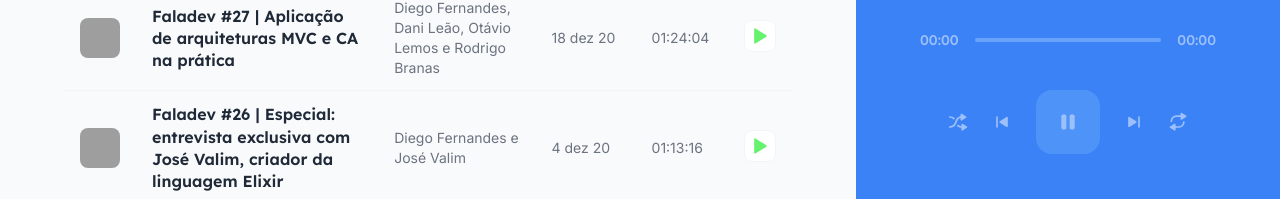
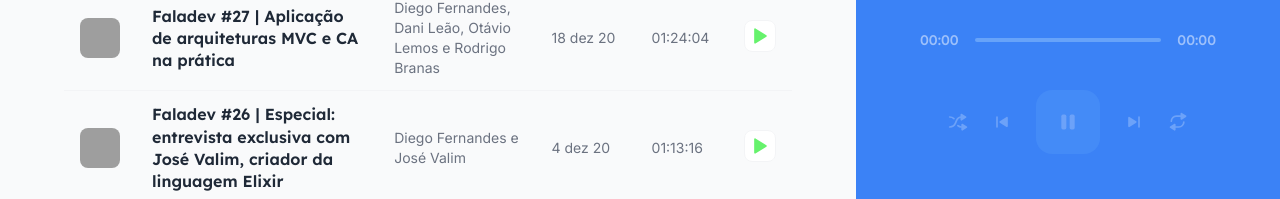
Before and after one commit to martinsju/podcastr, a Next.js app: page / in a window 1280 px wide. Shown: the part 598-797 px from the top of the page. Built offline with nearby package versions, Linux system fonts and the light colour scheme; data requests are answered from the project's data file; grey boxes are pictures that could not be loaded.

Commit message:
feat: handle button clicks for playing or pausing

```diff
--- a/src/components/Player/index.tsx
+++ b/src/components/Player/index.tsx
@@ -1,19 +1,25 @@
 import React, { useContext, useEffect, useRef } from 'react'
 import Image from 'next/image'
+
 import { PlayerContext } from '@/contexts/PlayerContext'
+import PlayerButton from '../PlayerButton'
+
 import Slider from 'rc-slider'
 import 'rc-slider/assets/index.css'
-import PlayerButton from '../PlayerButton'
 
 export const Player: React.FC = () => {
 	const audioRef = useRef<HTMLAudioElement>(null)
 
-	const { episodeList, currentEpisodeIndex, isPlaying, togglePlay } =
-		useContext(PlayerContext)
-
-	const episode = episodeList[currentEpisodeIndex]
-
-	const playOrPauseIcon = isPlaying ? '/pause.svg' : '/play.svg'
+	const {
+		episodeList,
+		currentEpisodeIndex,
+		isPlaying,
+		togglePlay,
+		playNext,
+		playPrevious,
+		hasNext,
+		hasPrevious
+	} = useContext(PlayerContext)
 
 	useEffect(() => {
 		if (!audioRef.current) {
@@ -28,6 +34,10 @@
 			console.log('playing: ', isPlaying)
 		}
 	}, [isPlaying])
+
+	const episode = episodeList[currentEpisodeIndex]
+
+	const playOrPauseIcon = isPlaying ? '/pause.svg' : '/play.svg'
 
 	return (
 		<div className='py-12 px-16 w-[26.5rem] h-screen flex flex-col items-center justify-between bg-blue-500 text-white'>
@@ -96,14 +106,24 @@
 				 mt-10 gap-6'
 				>
 					<PlayerButton src='/shuffle.svg' alt='Embaralhar' />
-					<PlayerButton src='/play-previous.svg' alt='Tocar anterior' />
+					<PlayerButton
+						src='/play-previous.svg'
+						alt='Tocar anterior'
+						handleClick={playPrevious}
+						shouldBeDisabled={!hasPrevious}
+					/>
 					<PlayerButton
 						src={playOrPauseIcon}
 						alt='Tocar'
-						togglePlay={togglePlay}
+						handleClick={togglePlay}
 						playButton
 					/>
-					<PlayerButton src='/play-next.svg' alt='Tocar próxima' />
+					<PlayerButton
+						src='/play-next.svg'
+						alt='Tocar próxima'
+						handleClick={playNext}
+						shouldBeDisabled={!hasNext}
+					/>
 					<PlayerButton src='/repeat.svg' alt='Repetir' />
 				</div>
 			</footer>
--- a/src/components/PlayerButton/index.tsx
+++ b/src/components/PlayerButton/index.tsx
@@ -6,19 +6,26 @@
 	src: string
 	alt: string
 	playButton?: boolean
-	togglePlay?: () => void
+	handleClick?: () => void
+	shouldBeDisabled?: boolean
 }
 
-function PlayerButton({ src, alt, playButton, togglePlay }: PlayerButtonProps) {
+function PlayerButton({
+	src,
+	alt,
+	playButton,
+	handleClick,
+	shouldBeDisabled
+}: PlayerButtonProps) {
 	const { episodeList, currentEpisodeIndex } = useContext(PlayerContext)
 	const episode = episodeList[currentEpisodeIndex]
 
 	return (
 		<button
 			type='button'
-			disabled={!episode}
-			onClick={togglePlay}
-			className={` border-0 text-[0] transition duration-200 hover:brightness-90 disabled:brightness-100 ${
+			disabled={!episode || shouldBeDisabled}
+			onClick={handleClick}
+			className={` border-0 text-[0] transition duration-200 hover:brightness-90 disabled:brightness-100 disabled:opacity-50 ${
 				playButton
 					? 'w-16 h-16 flex justify-center items-center rounded-2xl bg-blue-400 hover:brightness-95'
 					: 'bg-transparent'
--- a/src/pages/index.tsx
+++ b/src/pages/index.tsx
@@ -37,7 +37,9 @@
 }
 
 export default function Home({ latestEpisodes, allEpisodes }: HomeProps) {
-	const { episodeList, currentEpisodeIndex, play } = useContext(PlayerContext)
+	const { playList } = useContext(PlayerContext)
+
+	const episodeList = [...latestEpisodes, ...allEpisodes]
 
 	return (
 		<div
@@ -47,7 +49,7 @@
 			<section id='lastEpisodes'>
 				<h2 className='mt-12 mb-6'>Últimos lançamentos</h2>
 				<ul className='list-none grid grid-cols-2 gap-6'>
-					{latestEpisodes.map((episode) => {
+					{latestEpisodes.map((episode, index) => {
 						return (
 							<li
 								key={episode.id}
@@ -85,7 +87,7 @@
 
 								<button
 									type='button'
-									onClick={() => play(episode)}
+									onClick={() => playList(episodeList, index)}
 									className='absolute right-8 bottom-8 w-10 h-10 bg-white border border-gray-100 rounded-[0.675rem] text-[0] transition duration-200 hover:brightness-95'
 								>
 									<Image
@@ -125,7 +127,7 @@
 						</tr>
 					</thead>
 					<tbody>
-						{allEpisodes.map((episode) => {
+						{allEpisodes.map((episode, index) => {
 							return (
 								<tr key={episode.id}>
 									<td className='py-3 px-4 border-b border-gray-100 text-sm w-[72px]'>
@@ -158,6 +160,9 @@
 									<td className='py-3 px-4 border-b border-gray-100 text-sm'>
 										<button
 											type='button'
+											onClick={() =>
+												playList(episodeList, index + allEpisodes.length)
+											}
 											className='w-8 h-8 bg-white border border-gray-100 rounded-lg text-[0] transition duration-200 hover:brightness-95'
 										>
 											<Image
```
